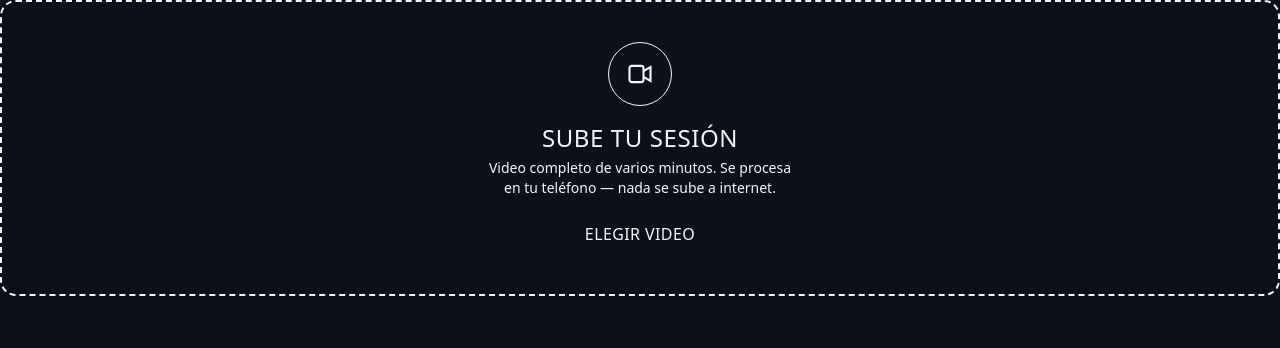
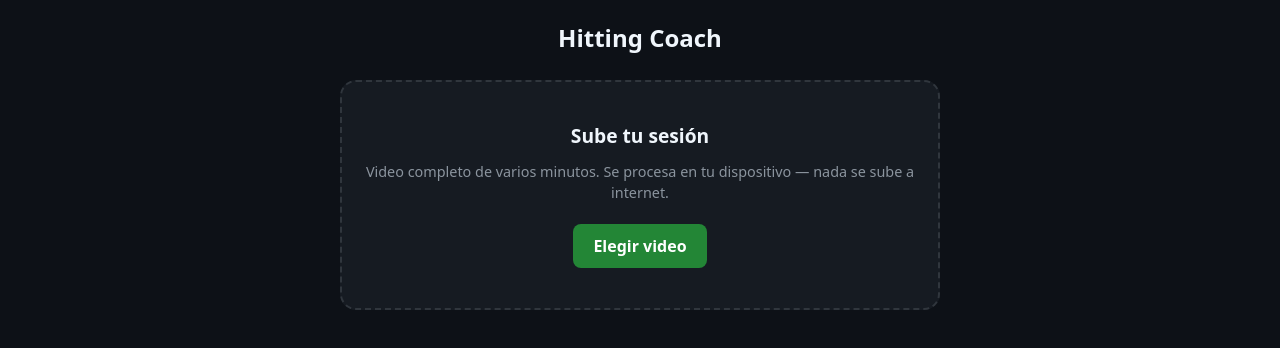
Before and after one commit to joancruzx-wq/Hitting-coach, a React (Vite) app: page / in a window 1280 px wide. Shown: the top 348 px of the page. Built offline with nearby package versions, Linux system fonts and the light colour scheme.

Commit message:
conectar video

```diff
--- a/src/App.jsx
+++ b/src/App.jsx
@@ -1,52 +1,83 @@
-import { useRef, useState } from 'react'
+import { useState, useRef } from 'react'
 
-export default function VideoUploader({ onSelect }) {
+export default function App() {
+  const [videoFile, setVideoFile] = useState(null)
   const inputRef = useRef(null)
-  const [dragging, setDragging] = useState(false)
 
-  const handleFiles = (files) => {
-    const file = files?.[0]
-    if (file && file.type.startsWith('video/')) onSelect(file)
+  const handleFileChange = (e) => {
+    const file = e.target.files?.[0]
+    if (file) {
+      setVideoFile(file)
+    }
   }
 
   return (
+    <div style={{ minHeight: '100vh', backgroundColor: '#0d1117', color: '#f0f6fc', padding: '20px', fontFamily: 'system-ui, sans-serif' }}>
+      <header style={{ marginBottom: '24px', textAlign: 'center' }}>
+        <h1 style={{ fontSize: '1.5rem', fontWeight: 'bold', margin: '0' }}>Hitting Coach</h1>
+      </header>
+
+      <main style={{ maxWidth: '600px', margin: '0 auto' }}>
+        {!videoFile ? (
           <div
-      onDragOver={(e) => {
-        e.preventDefault()
-        setDragging(true)
+            onClick={() => inputRef.current?.click()}
+            style={{
+              border: '2px dashed #30363d',
+              borderRadius: '16px',
+              padding: '40px 20px',
+              textAlign: 'center',
+              backgroundColor: '#161b22',
+              cursor: 'pointer'
             }}
-      onDragLeave={() => setDragging(false)}
-      onDrop={(e) => {
-        e.preventDefault()
-        setDragging(false)
-        handleFiles(e.dataTransfer.files)
-      }}
-      onClick={() => inputRef.current?.click()}
-      className={`rounded-2xl border-2 border-dashed px-6 py-10 text-center cursor-pointer transition-colors ${
-        dragging ? 'border-amber bg-dugout' : 'border-dugout-line bg-dugout/60'
-      }`}
           >
             <input
               ref={inputRef}
               type="file"
               accept="video/*"
-        className="hidden"
-        onChange={(e) => handleFiles(e.target.files)}
+              style={{ display: 'none' }}
+              onChange={handleFileChange}
             />
-      <div className="mx-auto h-16 w-16 rounded-full bg-field-night border border-dugout-line flex items-center justify-center mb-4">
-        <svg width="28" height="28" viewBox="0 0 24 24" fill="none" stroke="currentColor" strokeWidth="1.8" className="text-clay-bright">
-          <rect x="3" y="5" width="12" height="14" rx="2" />
-          <path d="M15 9.5 21 6v12l-6-3.5" />
-        </svg>
+            <p style={{ fontSize: '1.2rem', fontWeight: '600', margin: '0 0 10px 0' }}>Sube tu sesión</p>
+            <p style={{ color: '#8b949e', fontSize: '0.9rem', margin: '0 0 20px 0' }}>
+              Video completo de varios minutos. Se procesa en tu dispositivo — nada se sube a internet.
+            </p>
+            <button style={{
+              backgroundColor: '#238636',
+              color: 'white',
+              border: 'none',
+              padding: '10px 20px',
+              borderRadius: '8px',
+              fontWeight: '600',
+              cursor: 'pointer'
+            }}>
+              Elegir video
+            </button>
           </div>
-      <p className="font-display text-2xl uppercase tracking-wide">Sube tu sesión</p>
-      <p className="text-chalk-dim text-sm mt-1 max-w-xs mx-auto">
-        Video completo de varios minutos. Se procesa en tu teléfono — nada se
-        sube a internet.
-      </p>
-      <span className="inline-block mt-4 rounded-full bg-clay px-5 py-2 font-display uppercase tracking-wide text-base">
-        Elegir video
-      </span>
+        ) : (
+          <div style={{ textAlign: 'center' }}>
+            <p style={{ color: '#3fb950', marginBottom: '15px' }}>¡Video cargado con éxito!</p>
+            <video
+              controls
+              src={URL.createObjectURL(videoFile)}
+              style={{ width: '100%', maxHeight: '400px', borderRadius: '12px', backgroundColor: 'black' }}
+            />
+            <button
+              onClick={() => setVideoFile(null)}
+              style={{
+                marginTop: '20px',
+                backgroundColor: '#da3633',
+                color: 'white',
+                border: 'none',
+                padding: '8px 16px',
+                borderRadius: '6px',
+                cursor: 'pointer'
+              }}
+            >
+              Elegir otro video
+            </button>
+          </div>
+        )}
+      </main>
     </div>
   )
 }
```
Lines whose indentation alone changed are shown as unchanged.
